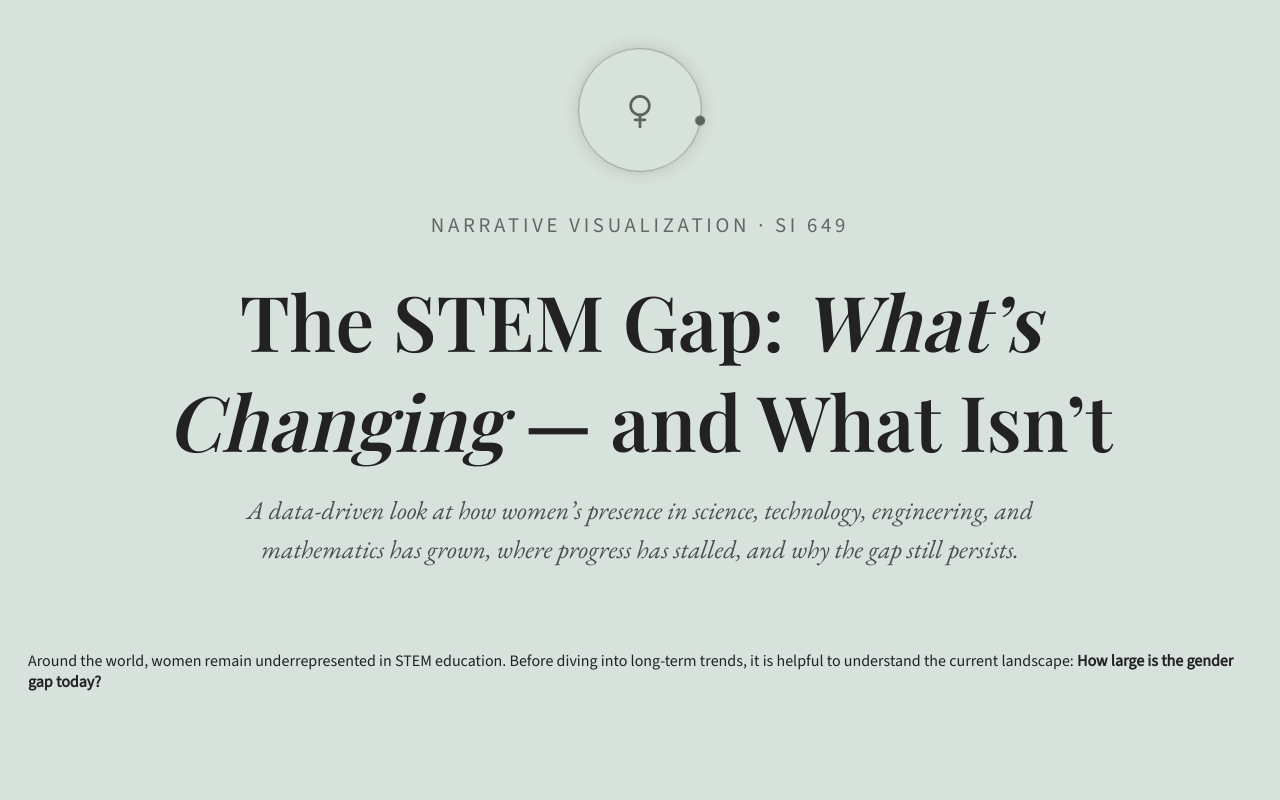
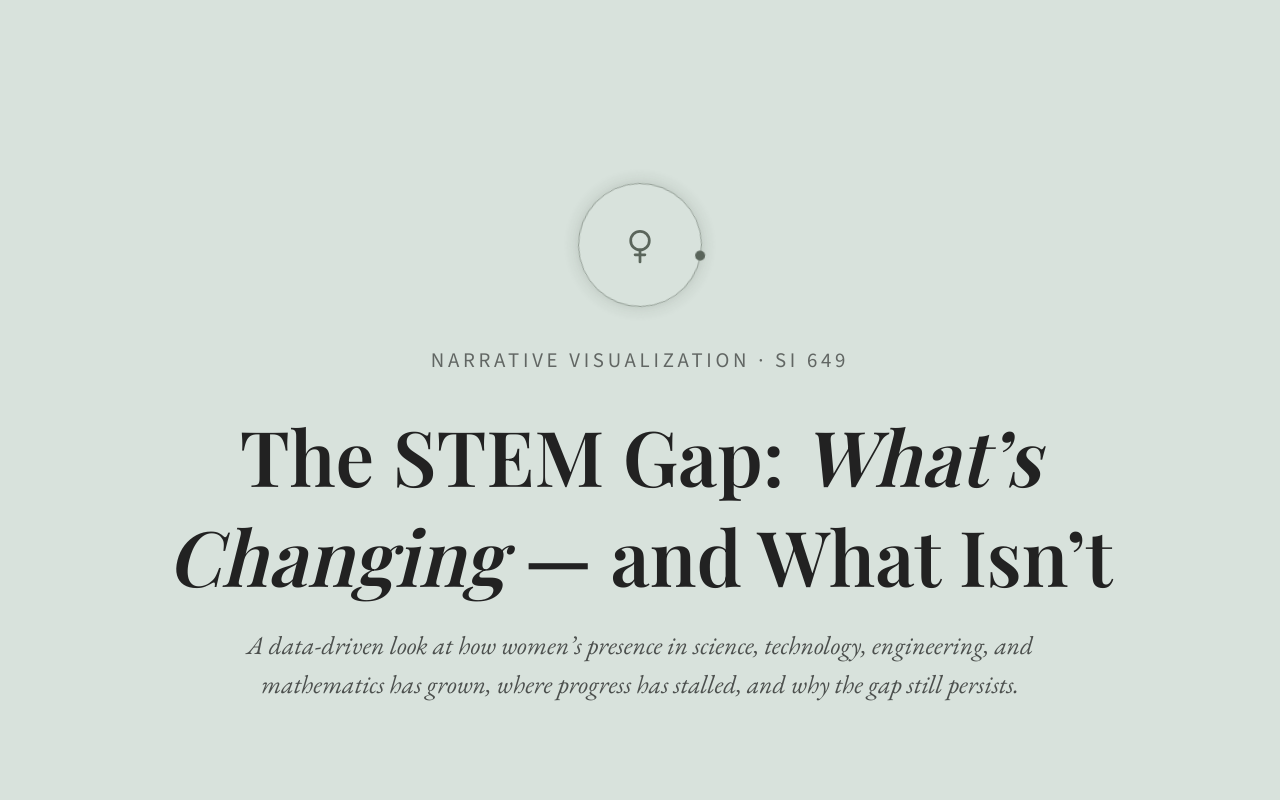
Before and after one commit to zoehsu-code/SI649-finalproject, a plain HTML site: page dynamicvisual.html in a window 1280 px wide. Shown: the top 800 px of the page. Drawn offline with nearby package versions, Linux system fonts and the light colour scheme; a script that the page names is missing.

Commit message:
Update dynamicvisual.html

```diff
--- a/dynamicvisual.html
+++ b/dynamicvisual.html
@@ -44,7 +44,11 @@
       line-height: 1.3;
       animation: fadeInUp 0.9s ease-out both;
       margin-bottom: 5rem;
-    }
+      min-height: 100vh;
+      display: flex;
+      flex-direction: column;
+      justify-content: center;
+        }
 
     .hero-kicker {
       font-size: 1.3rem;
```
